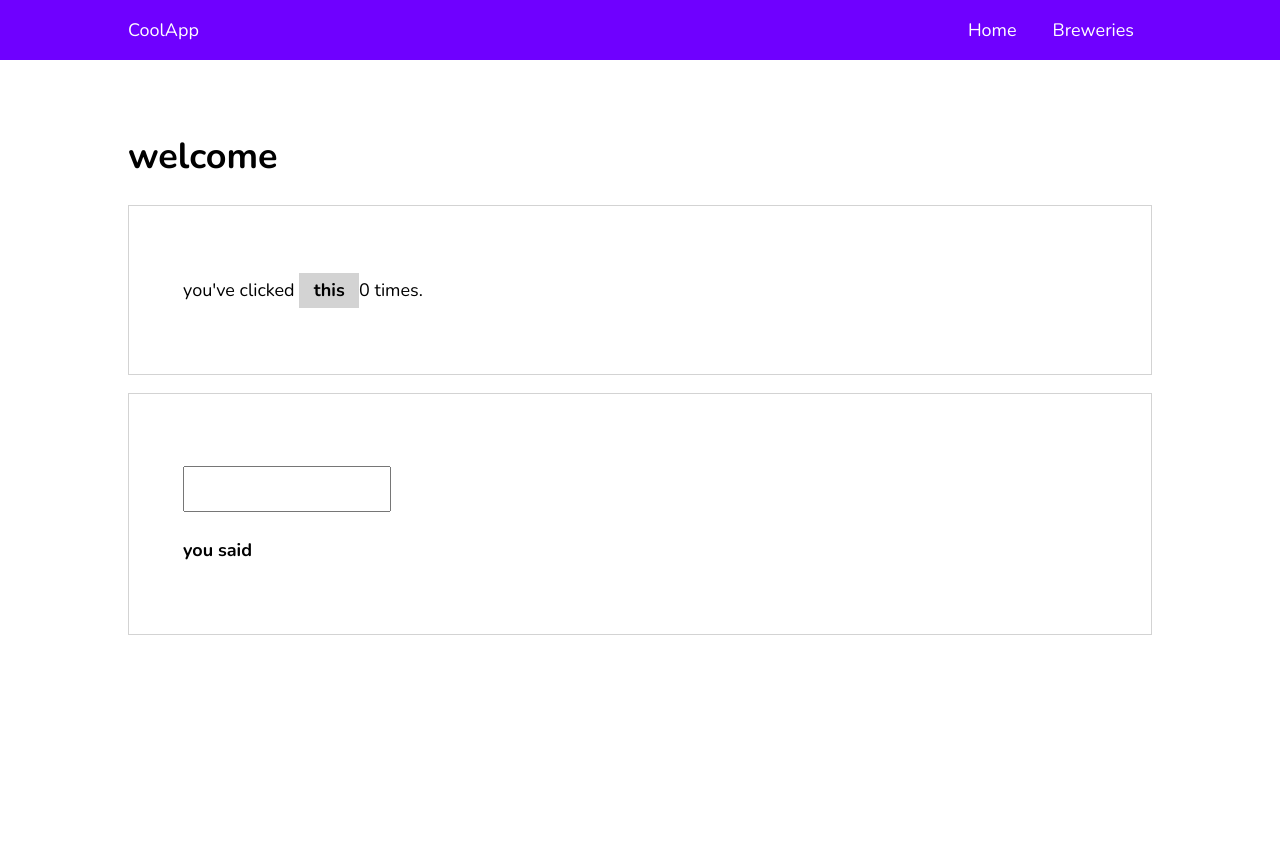
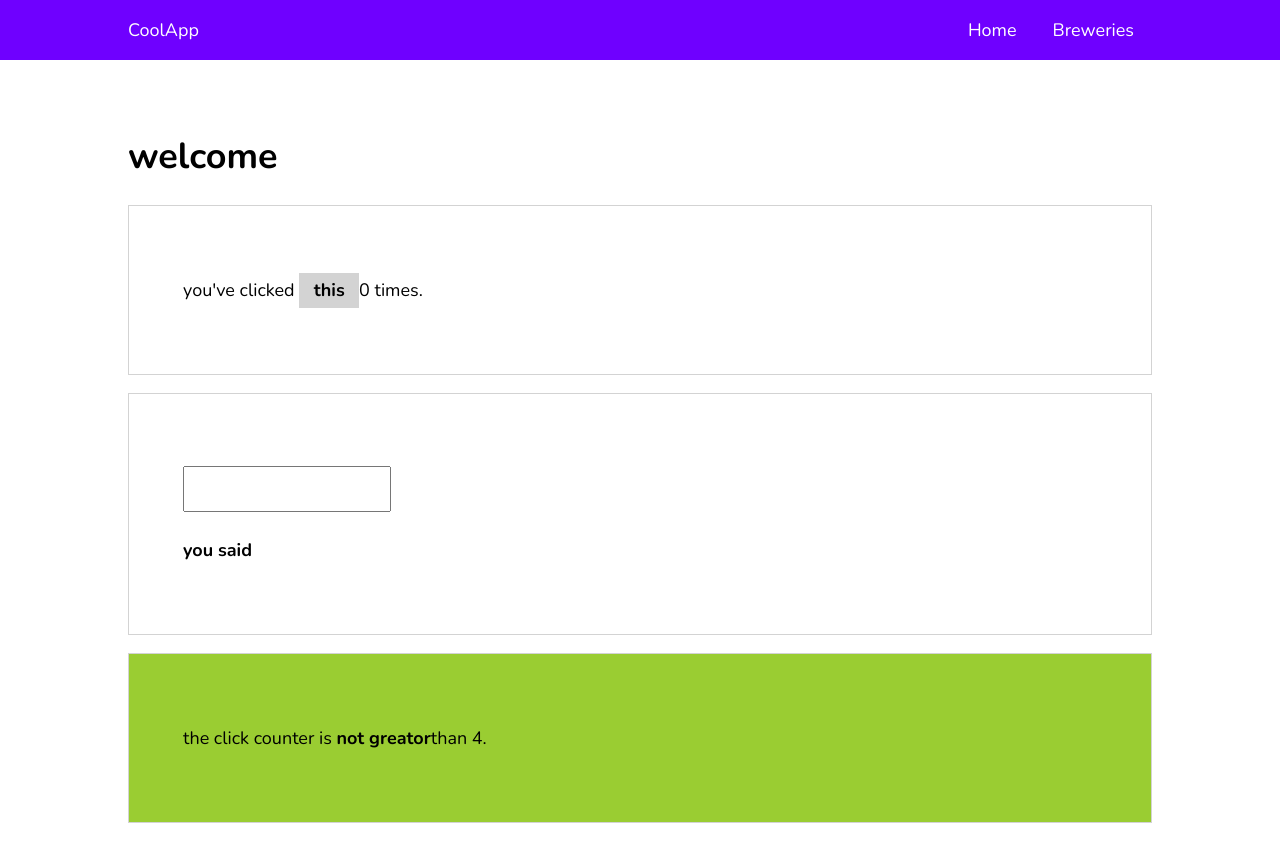
Before and after one commit to githumbi/angular-app, an Angular app: page / in a window 1280 px wide. Before the commit the page ends 800 px from the top, so only its background shows below. Built offline with nearby package versions, Linux system fonts and the light colour scheme.

Commit message:
class binding

```diff
--- a/src/app/home/home.component.html
+++ b/src/app/home/home.component.html
@@ -1,13 +1,25 @@
 <h1>welcome</h1>
 
 <div class="play-container">
-    <p>you've clicked <span (click)="countClick()">this</span>{{ clickCounter }} times.</p>
-
+  <p>
+    you've clicked <span (click)="countClick()">this</span
+    >{{ clickCounter }} times.
+  </p>
 </div>
 
 <div class="play-container">
-    <p>
-        <input type="text" [(ngModel)]="name"><br>
-        <strong>you said</strong> {{name}}
-    </p>
+  <p>
+    <input type="text" [(ngModel)]="name" /><br />
+    <strong>you said</strong> {{ name }}
+  </p>
 </div>
+
+<div class="play-container" [ngClass]="setClasses()">
+  <ng-template [ngIf]="clickCounter > 4" [ngIfElse]="none">
+    <p>the click counter <strong>IS GREATOR</strong> than 4</p>
+  </ng-template>
+
+  <ng-template #none>
+    <p>the click counter is <strong>not greator</strong>than 4.</p>
+  </ng-template>
+</div>
--- a/src/app/home/home.component.scss
+++ b/src/app/home/home.component.scss
@@ -15,3 +15,12 @@ span {
         margin-bottom: 2em;
     }
 }
+
+.active {
+    background-color: yellow;
+    border: 4px solid black;
+}
+
+.notactive{
+    background-color: yellowgreen;
+}
--- a/src/app/home/home.component.ts
+++ b/src/app/home/home.component.ts
@@ -18,4 +18,12 @@ export class HomeComponent implements OnInit {
   countClick() {
     this.clickCounter += 1;
   }
+
+  setClasses() {
+    let myClasses = {
+      active: this.clickCounter > 4,
+      notactive: this.clickCounter <= 4
+    };
+    return myClasses
+  }
 }
```
